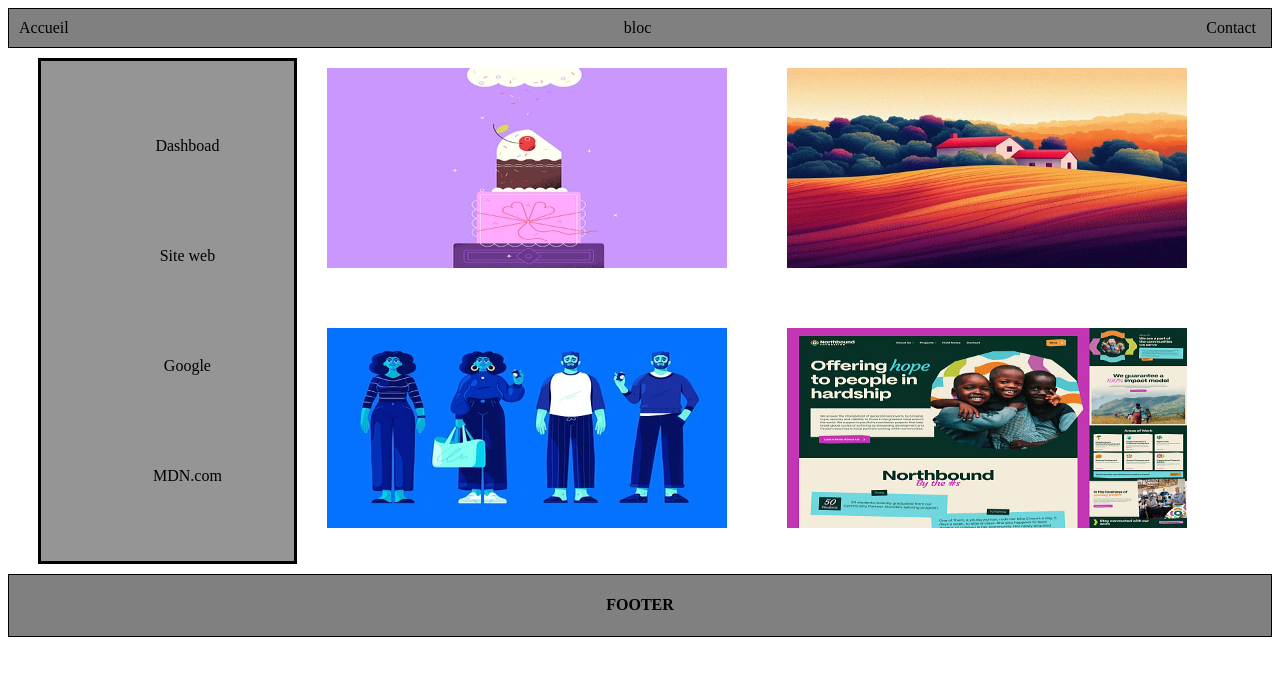
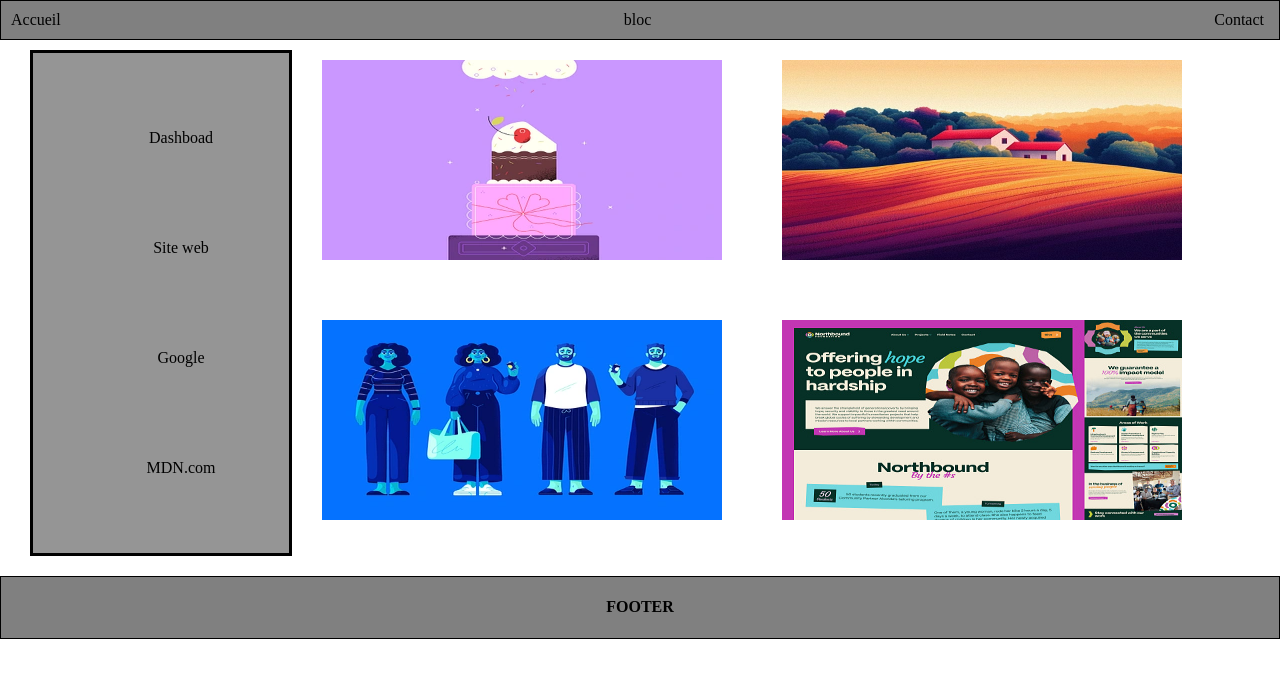
Before and after one commit to adenadams20/projet-collab, a plain HTML site: page index.html in a window 1280 px wide. Drawn offline with Linux system fonts and the light colour scheme.

Commit message:
premier commit

```diff
--- a/index.css
+++ b/index.css
@@ -1,3 +1,7 @@
+body
+{
+    margin: 0%;
+}
 .list
 
 {
@@ -71,6 +75,6 @@ footer
     border: solid 1Px;
     text-align: center;
     background-color: gray;
-    margin-top: 10px;
+    margin-top: 20px;
 
 }
```
